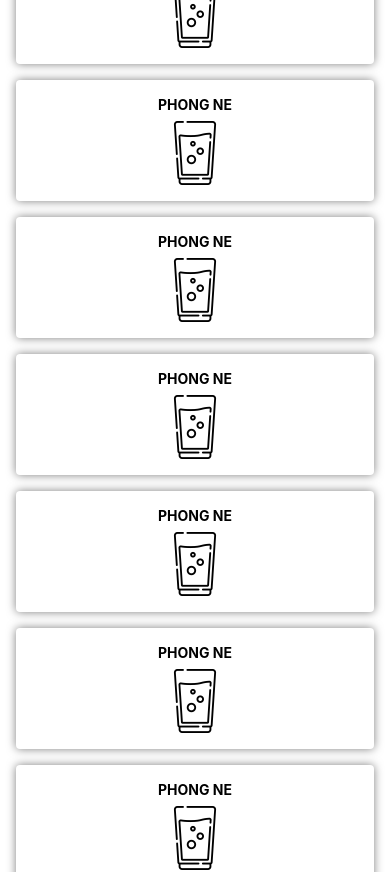
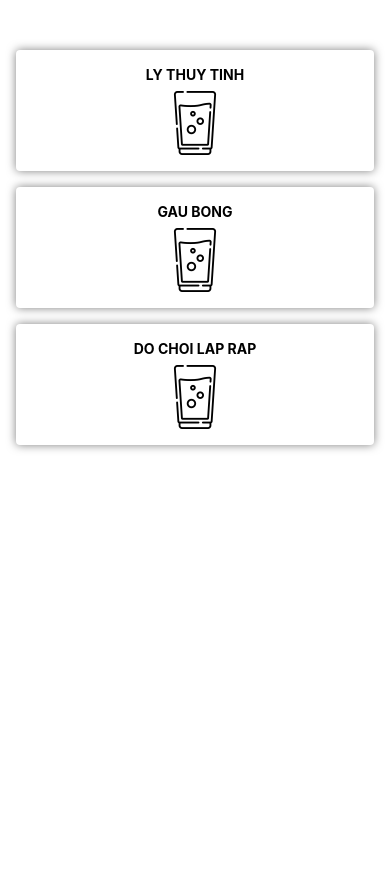
Before and after one commit to Phong2589/testRactNative, a React Native app: screen / in a window 390 px wide. Shown: the top 872 px of the page. After the commit the page ends 844 px from the top, so only its background shows below. Built offline with nearby package versions, Linux system fonts and the light colour scheme.

Commit message:
built touch

```diff
--- a/App.js
+++ b/App.js
@@ -1,23 +1,44 @@
 import { StatusBar } from 'expo-status-bar';
-import { StyleSheet, Text, View } from 'react-native';
+import React from 'react';
+import { StyleSheet, Text, View, ScrollView, FlatList } from 'react-native';
 import CatagoryListItem from './components/CatagoryListItem'
 
 
-export default function App() {
+export default class App extends React.Component {
+
+  constructor(props){
+    super(props);
+    this.state = {
+      categories: [
+        {id: 1, name: "ly thuy tinh"},
+        {id: 2, name: "gau bong"},
+        {id: 3, name: "do choi lap rap"},
+      ]
+    };
+  }
+
+  render() {
+    const {categories} = this.state;
     return (
-    <View style={styles.container}>
-      <CatagoryListItem/>
-      <CatagoryListItem/>
-      <CatagoryListItem/>
-      <CatagoryListItem/>
-      <CatagoryListItem/>
-      <CatagoryListItem/>
-      <CatagoryListItem/>
-      <CatagoryListItem/>
-      <CatagoryListItem/>
-    </View>
+        // <ScrollView style={{paddingLeft: 16, paddingRight:16}}>
+          // { {categories.map(category => (
+          //   <CatagoryListItem key={category.id} category={category} />
+          // ))} }
+          // </ScrollView>
+
+        <FlatList
+          data={categories}
+          renderItem={({item}) => <CatagoryListItem category={item} />}
+          keyExtractor={ (item) => `${item.id}` }
+          contentContainerStyle = {{paddingLeft: 16, paddingRight:16, paddingTop: 50}}
+        />
+
     );
+
   }
+
+  }
+
 
   const styles = StyleSheet.create({
     container: {
@@ -27,6 +48,5 @@ const styles = StyleSheet.create({
       justifyContent: 'center',
       paddingLeft: 16,
       paddingRight: 16,
-
     },
   });
--- a/components/CatagoryListItem.js
+++ b/components/CatagoryListItem.js
@@ -4,6 +4,8 @@ import {
     View,
     Text,
     StyleSheet,
+    TouchableOpacity,
+    Alert,
 
 } from 'react-native'
 
@@ -11,11 +13,16 @@ import waterGlass from '../assets/water-glass.png'
 
 
 export default function CatagoryListItem(props) {
+    const {category} = props
     return (
-        <View style={styles.container}>
-            <Text style={styles.title}>phong ne</Text>
-            <Image style={styles.categoryImage} source={waterGlass} />
-        </View>
+        <TouchableOpacity activeOpacity={0.3} onPress={ () => {
+            Alert.alert('click vo ne');
+        }}>
+            <View style={styles.container}>
+                <Text style={styles.title}>{category.name}</Text>
+                <Image style={styles.categoryImage} source={waterGlass} />
+            </View>
+        </TouchableOpacity>
     );
 }
 
```
Lines whose indentation alone changed are shown as unchanged.
